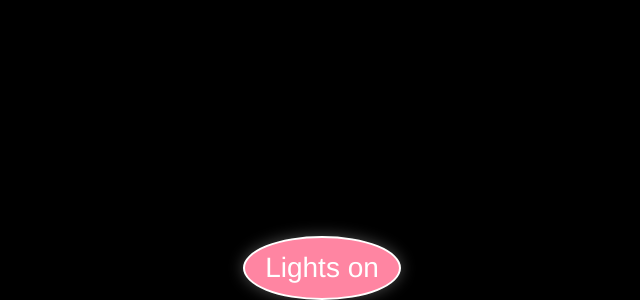
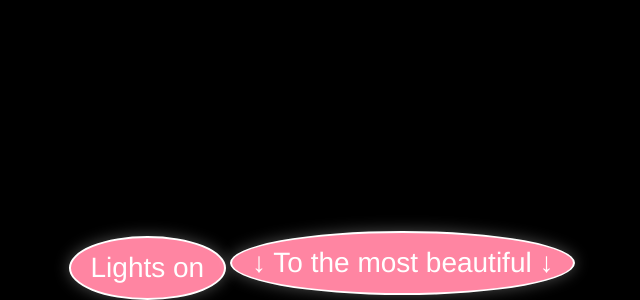
Before and after one commit to Kkiennn/my_reasee, a website: page hbd.html in a window 1280 px wide. Shown: the part 500-800 px from the top of the page, without its empty margins (318-958 px from the left). Drawn offline with nearby package versions, Linux system fonts and the light colour scheme.

Commit message:
hbd.html

```diff
--- a/hbd.html
+++ b/hbd.html
@@ -182,7 +182,9 @@
 					<button class="btn btn-primary" id="light_candle"> Light Candle</button>
 					<button class="btn btn-primary" id="wish_message">Happy Birthday!!</button>
 					<button class="btn btn-primary" id="story">I wuvv youu</button>
+					<a href="container.html" class="arrow-button" id="letter">&#x2193; To the most beautiful &#x2193;</a>
 				</div>
+
 			</div>
 		</div>
 	</div>
```
